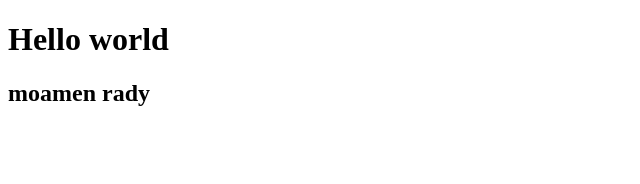
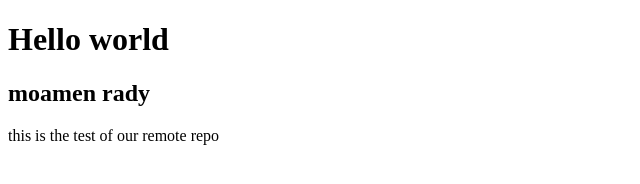
Before and after one commit to GALIL-EOS/graduation-project, a plain HTML site: page index.html in a window 1280 px wide. Shown: the whole page, without its empty margins (0-640 px from the left). Drawn offline with Linux system fonts and the light colour scheme.

Commit message:
add feature

```diff
--- a/index.html
+++ b/index.html
@@ -10,5 +10,6 @@
         Hello world
     </h1>
     <h2>moamen rady</h2>
+    <p>this is the test of our remote repo</p>
 </body>
 </html>
```
